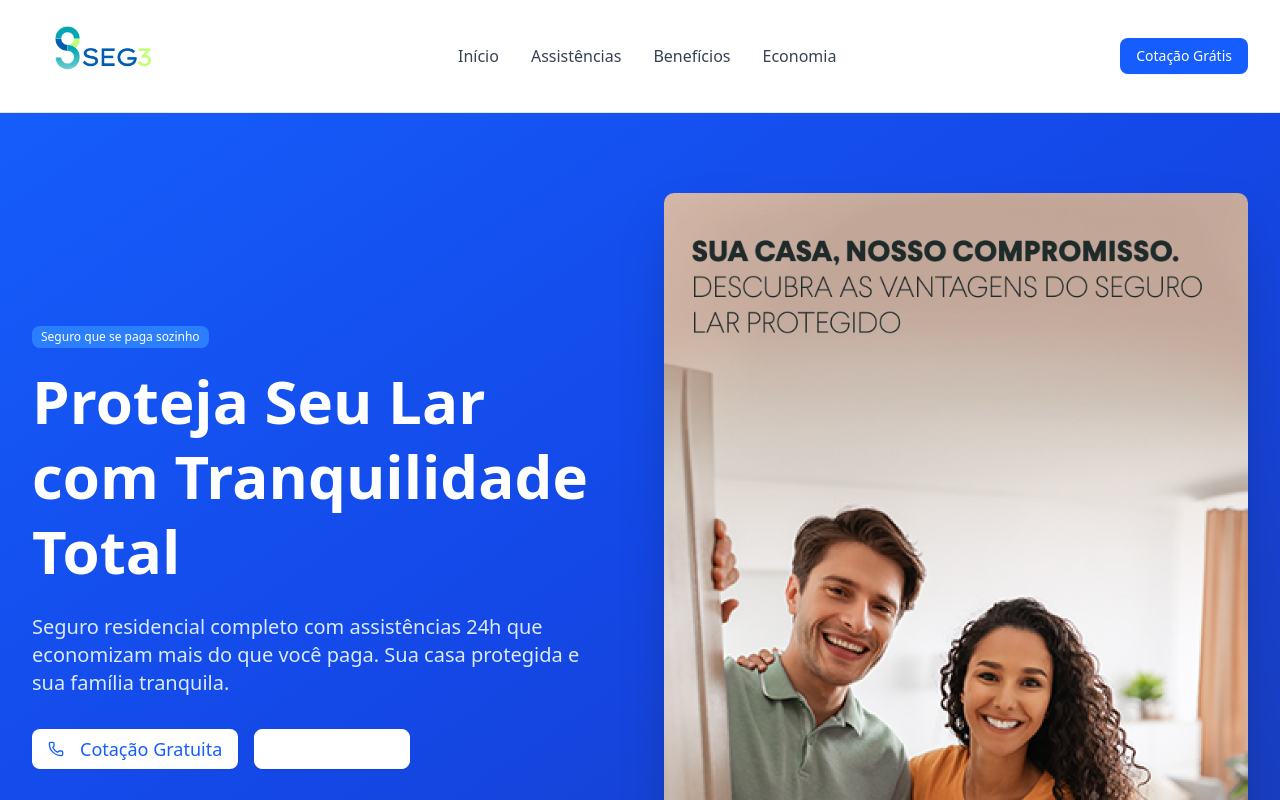
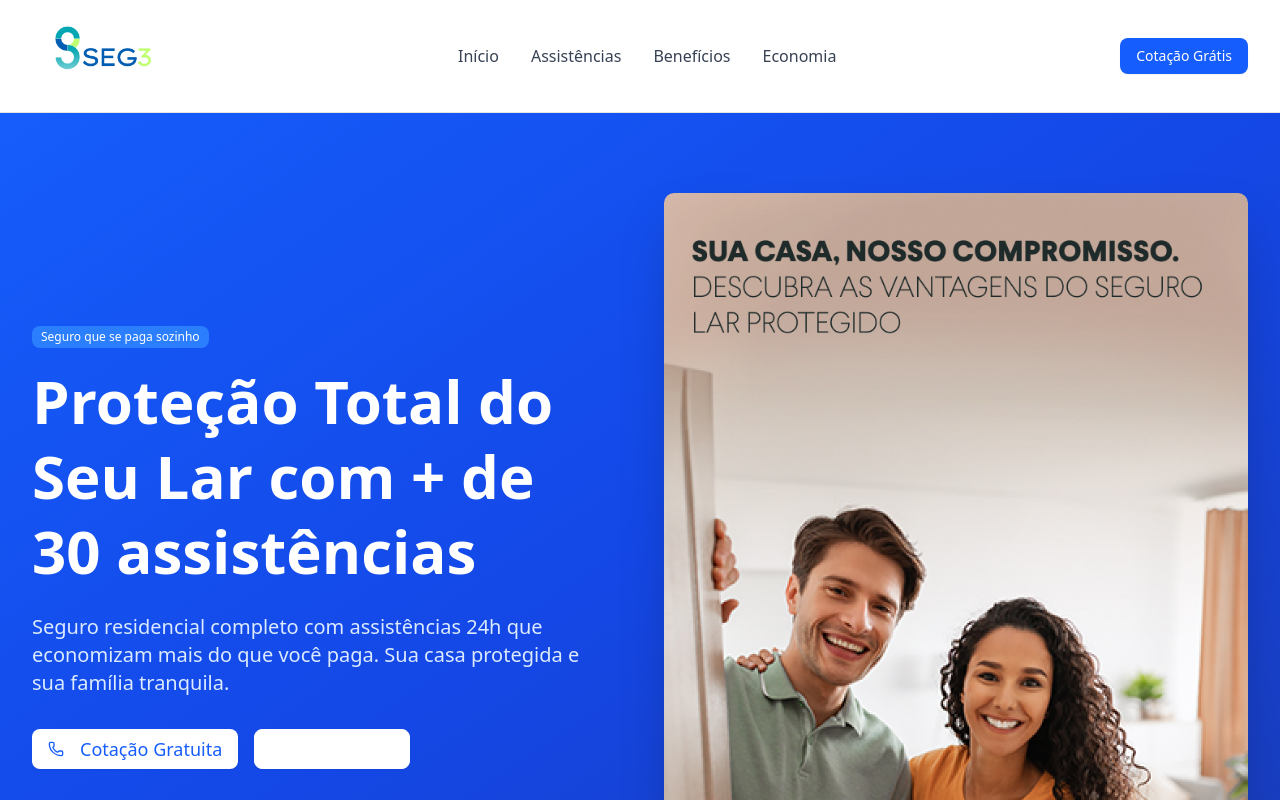
Before and after one commit to felgss/vp3, a React (Vite) app: page / in a window 1280 px wide. Shown: the top 800 px of the page. Built offline with nearby package versions, Linux system fonts and the light colour scheme.

Commit message:
Update main title to 'Proteção Total do Seu Lar com + de 30 assistências'

```diff
--- a/src/App.jsx
+++ b/src/App.jsx
@@ -98,7 +98,7 @@ function App() {
                 Seguro que se paga sozinho
               </Badge>
               <h1 className="text-4xl md:text-6xl font-bold mb-6 leading-tight">
-                Proteja Seu Lar com Tranquilidade Total
+                Proteção Total do Seu Lar com + de 30 assistências
               </h1>
               <p className="text-xl mb-8 text-blue-100">
                 Seguro residencial completo com assistências 24h que economizam mais do que você paga.
```
